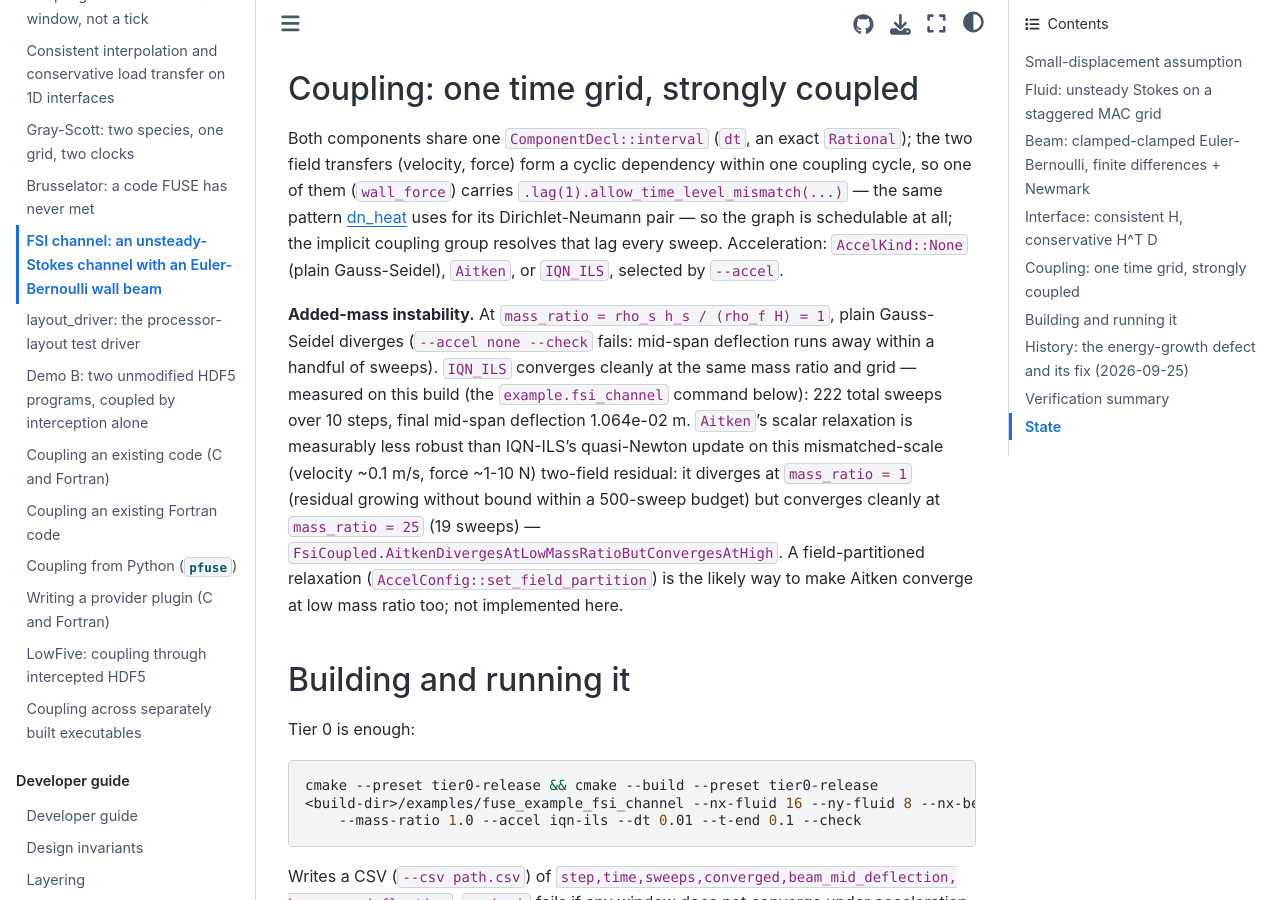
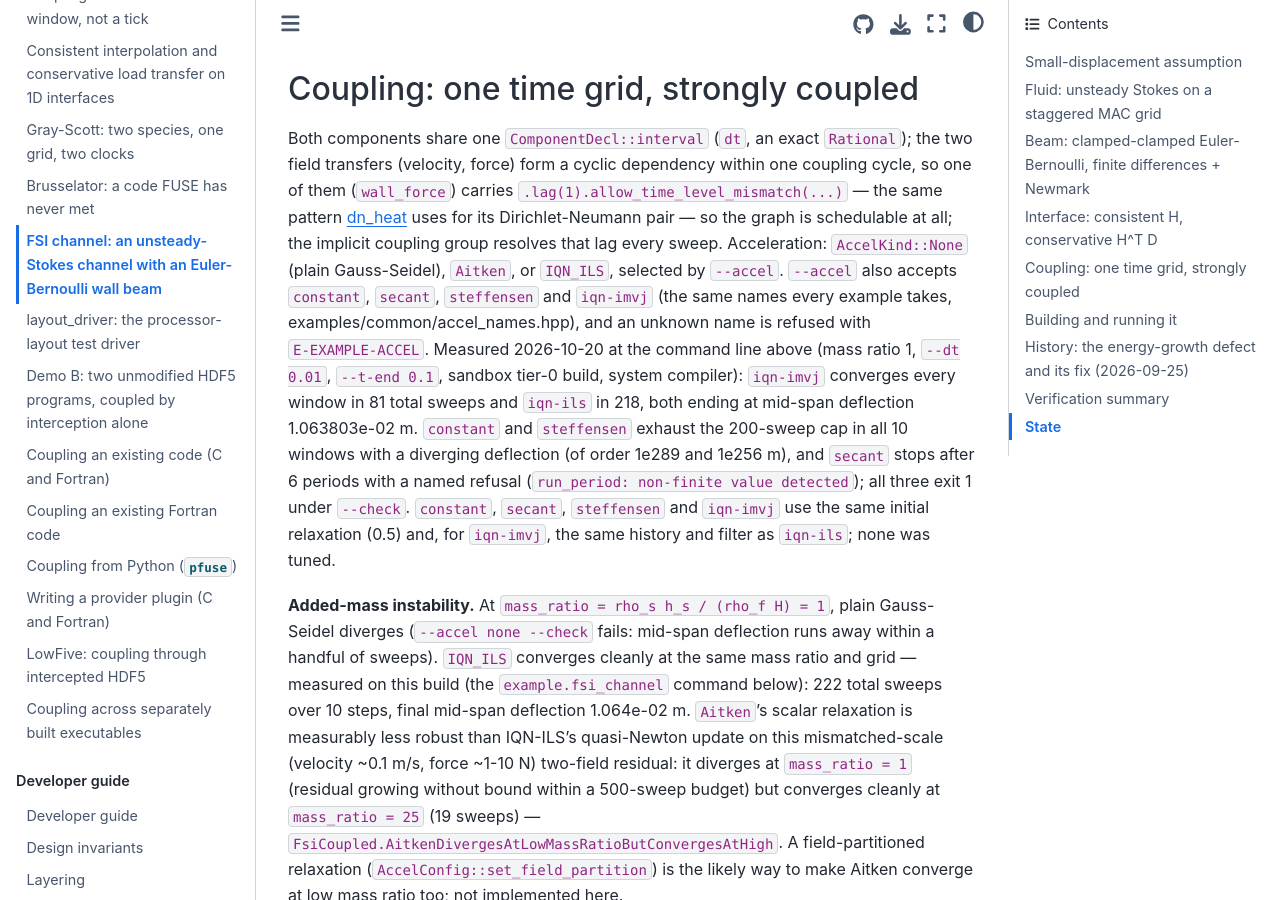
Before and after one commit to vijaysm/fuse, a Sphinx documentation site: the page built from docs/user/fsi-channel.md, in a window 1280 px wide and 900 px high, scrolled down 3313 px. Built offline with Sphinx 7.4.7 and the Sphinx Book theme 1.1.4, drawn with Linux system fonts in a browser that asks for light colours; pages that are not in the unit, such as notebooks, are missing from menus.

Commit message:
Document the shared --accel names and the measured behaviour of each
The FSI channel converges under iqn-imvj and iqn-ils and not under
constant, steffensen or secant. The Brusselator and Gray-Scott pages
list the full accelerator set.

```diff
--- a/docs/user/fsi-channel.md
+++ b/docs/user/fsi-channel.md
@@ -114,7 +114,15 @@ transfers (velocity, force) form a cyclic dependency within one coupling cycle,
 (`wall_force`) carries `.lag(1).allow_time_level_mismatch(...)` — the same pattern
 [dn_heat](dn-heat.md) uses for its Dirichlet-Neumann pair — so the graph is schedulable at all; the
 implicit coupling group resolves that lag every sweep. Acceleration: `AccelKind::None` (plain
-Gauss-Seidel), `Aitken`, or `IQN_ILS`, selected by `--accel`.
+Gauss-Seidel), `Aitken`, or `IQN_ILS`, selected by `--accel`. `--accel` also accepts `constant`, `secant`, `steffensen` and
+`iqn-imvj` (the same names every example takes, examples/common/accel_names.hpp), and an unknown name is
+refused with `E-EXAMPLE-ACCEL`. Measured 2026-10-20 at the command line above (mass ratio 1, `--dt 0.01`,
+`--t-end 0.1`, sandbox tier-0 build, system compiler): `iqn-imvj` converges every window in 81 total
+sweeps and `iqn-ils` in 218, both ending at mid-span deflection 1.063803e-02 m. `constant` and
+`steffensen` exhaust the 200-sweep cap in all 10 windows with a diverging deflection (of order 1e289 and
+1e256 m), and `secant` stops after 6 periods with a named refusal (`run_period: non-finite value detected`);
+all three exit 1 under `--check`. `constant`, `secant`, `steffensen` and `iqn-imvj` use the same initial
+relaxation (0.5) and, for `iqn-imvj`, the same history and filter as `iqn-ils`; none was tuned.
 
 **Added-mass instability.** At `mass_ratio = rho_s h_s / (rho_f H) = 1`, plain Gauss-Seidel diverges
 (`--accel none --check` fails: mid-span deflection runs away within a handful of sweeps). `IQN_ILS`
```
Also changed, not shown: docs/user/brusselator.md (+6 -3 lines), docs/user/gray-scott.md (+2 -1 lines).
